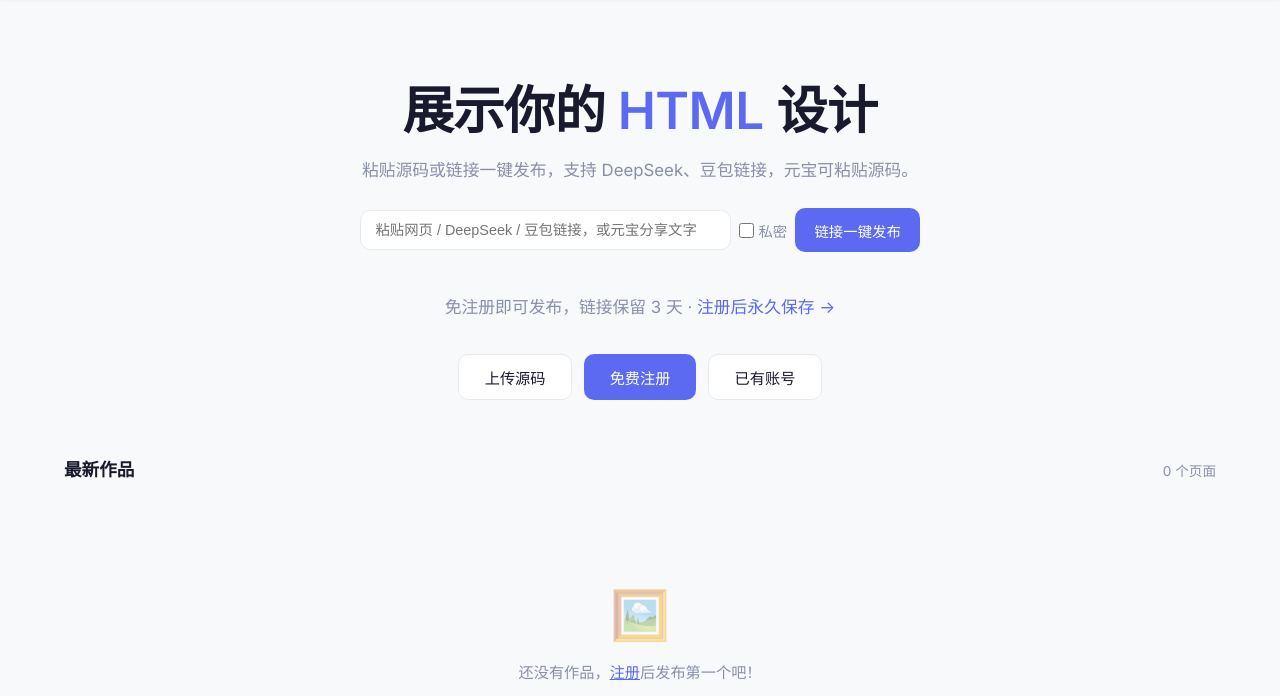
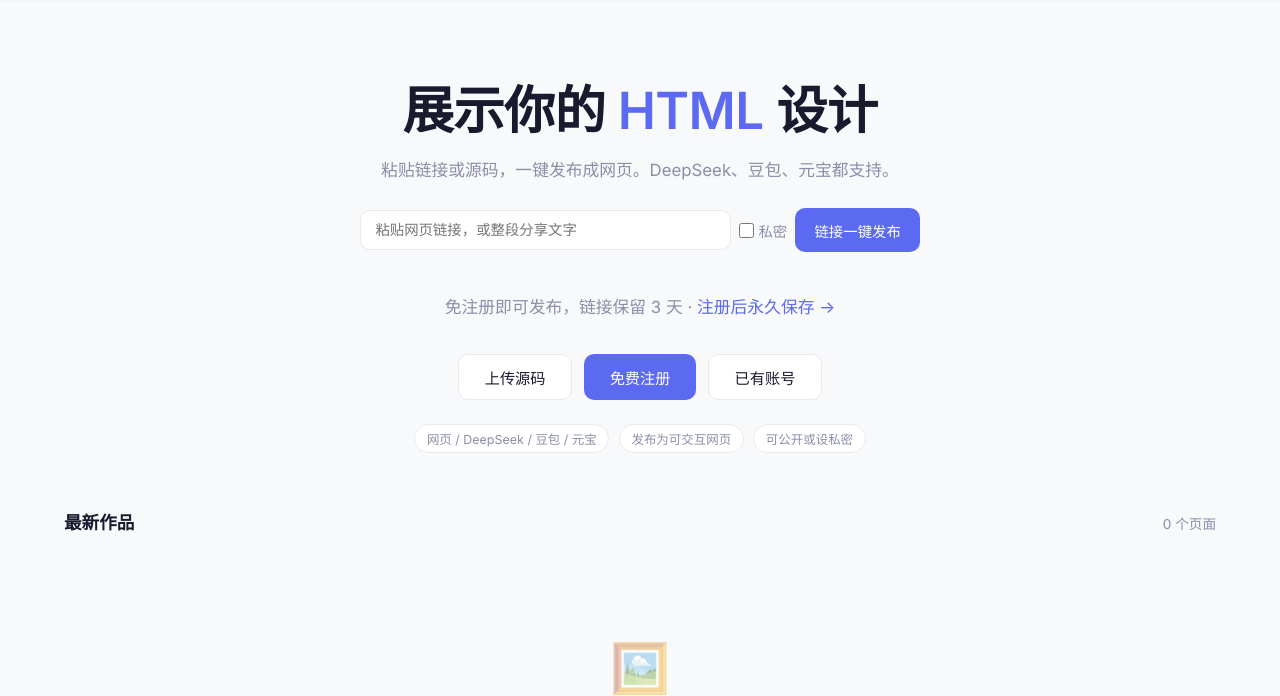
Before and after one commit to tojoevan/html-gallery, a Flask app: page / in a window 1280 px wide. Shown: the part 60-756 px from the top of the page. Run offline with Flask 2, Linux system fonts and the light colour scheme; data that the repository does not hold is empty.

Commit message:
feat: 首页能力表达 + 作品页分享卡片
- 首页 hero / placeholder 同步「元宝分享链接已支持」，不再写成只能粘贴源码
- 新增三条能力标签：支持的来源 / 产出可交互网页 / 可公开或设私密
- 首页与作品页补 description、canonical、OG 与 Twitter 卡片
- 作品页描述过滤「从链接导入」这类内部标记，回落为可读文案
- 新增 static/og-default.png（1200×630），分享到群聊/微信有首屏卡片
- app.py 增加 site_url 全局，可用 GALLERY_SITE_URL 覆盖

```diff
--- a/app.py
+++ b/app.py
@@ -23,6 +23,10 @@ DATABASE = os.path.join(INSTANCE_DIR, 'gallery.db')
 
 # 请求体总上限，留 64KB 给表单其他字段
 app.config['MAX_CONTENT_LENGTH'] = 3 * 1024 * 1024 + 64 * 1024
+
+# 对外站点地址：用于 canonical / OG 卡片的绝对链接（反代后 request.scheme 可能失真）
+SITE_URL = (os.environ.get('GALLERY_SITE_URL') or 'https://gallery.njit.top').rstrip('/')
+app.jinja_env.globals['site_url'] = SITE_URL
 
 # ── DB helpers ──────────────────────────────────────────────────────────────
 
--- a/templates/index.html
+++ b/templates/index.html
@@ -3,7 +3,19 @@
 <head>
 <meta charset="UTF-8">
 <meta name="viewport" content="width=device-width, initial-scale=1.0">
-<title>HTML Gallery</title>
+<title>HTML Gallery · 把 AI 对话与 HTML 作品一键发布成网页</title>
+<meta name="description" content="粘贴链接或源码，一键发布成可交互网页。支持 DeepSeek、豆包、元宝分享链接与任意网页 URL，免注册即可发布，作品可选公开或私密。">
+<link rel="canonical" href="{{ site_url }}/">
+<meta property="og:type" content="website">
+<meta property="og:site_name" content="HTML Gallery">
+<meta property="og:title" content="HTML Gallery · 把 AI 对话与 HTML 作品一键发布成网页">
+<meta property="og:description" content="粘贴链接或源码，一键发布成可交互网页。支持 DeepSeek、豆包、元宝分享链接与任意网页 URL。">
+<meta property="og:url" content="{{ site_url }}/">
+<meta property="og:image" content="{{ site_url }}/static/og-default.png">
+<meta name="twitter:card" content="summary_large_image">
+<meta name="twitter:title" content="HTML Gallery · 把 AI 对话与 HTML 作品一键发布成网页">
+<meta name="twitter:description" content="粘贴链接或源码，一键发布成可交互网页。">
+<meta name="twitter:image" content="{{ site_url }}/static/og-default.png">
 <link rel="icon" type="image/svg+xml" href="/static/favicon.svg">
 <link rel="preconnect" href="https://fonts.googleapis.com">
 <link href="https://fonts.googleapis.com/css2?family=Inter:wght@300;400;500;600&display=swap" rel="stylesheet">
@@ -73,6 +85,14 @@
     text-wrap: balance;
   }
   .hero-actions { margin-top: 2rem; display: flex; gap: .75rem; justify-content: center; flex-wrap: wrap; }
+  .hero-facts {
+    display: flex; flex-wrap: wrap; justify-content: center;
+    gap: .45rem .6rem; margin: 1.5rem 0 0; padding: 0; list-style: none;
+  }
+  .hero-facts li {
+    font-size: .78rem; color: var(--muted); background: var(--surface);
+    border: 1px solid var(--border); border-radius: 999px; padding: .28rem .72rem;
+  }
   .btn-hero {
     display: inline-flex; align-items: center; gap: .4rem;
     padding: .7rem 1.6rem; border-radius: 10px; font-size: .95rem;
@@ -255,9 +275,9 @@
 
 <div class="hero">
   <h1>展示你的 <em>HTML</em> 设计</h1>
-  <p>粘贴源码或链接一键发布，支持 DeepSeek、豆包链接，元宝可粘贴源码。</p>
+  <p>粘贴链接或源码，一键发布成网页。DeepSeek、豆包、元宝都支持。</p>
   <div class="quick-import">
-    <input type="text" id="quick_url" placeholder="粘贴网页 / DeepSeek / 豆包链接，或元宝分享文字">
+    <input type="text" id="quick_url" placeholder="粘贴网页链接，或整段分享文字">
     <label class="quick-private" title="私密作品只有你自己可见（同一浏览器），公开作品展示在首页"><input type="checkbox" id="quick_private"> 私密</label>
     <button type="button" id="quick_btn">链接一键发布</button>
     <div class="quick-msg" id="quick_msg"></div>
@@ -282,6 +302,11 @@
     <a href="{{ url_for('dashboard') }}" class="btn-hero btn-hero-outline">我的作品</a>
   </div>
   {% endif %}
+  <ul class="hero-facts">
+    <li>网页 / DeepSeek / 豆包 / 元宝</li>
+    <li>发布为可交互网页</li>
+    <li>可公开或设私密</li>
+  </ul>
 </div>
 
 <div class="section-header">
```
Also changed, not shown: templates/preview.html (+17 -2 lines), static/og-default.png (added).
